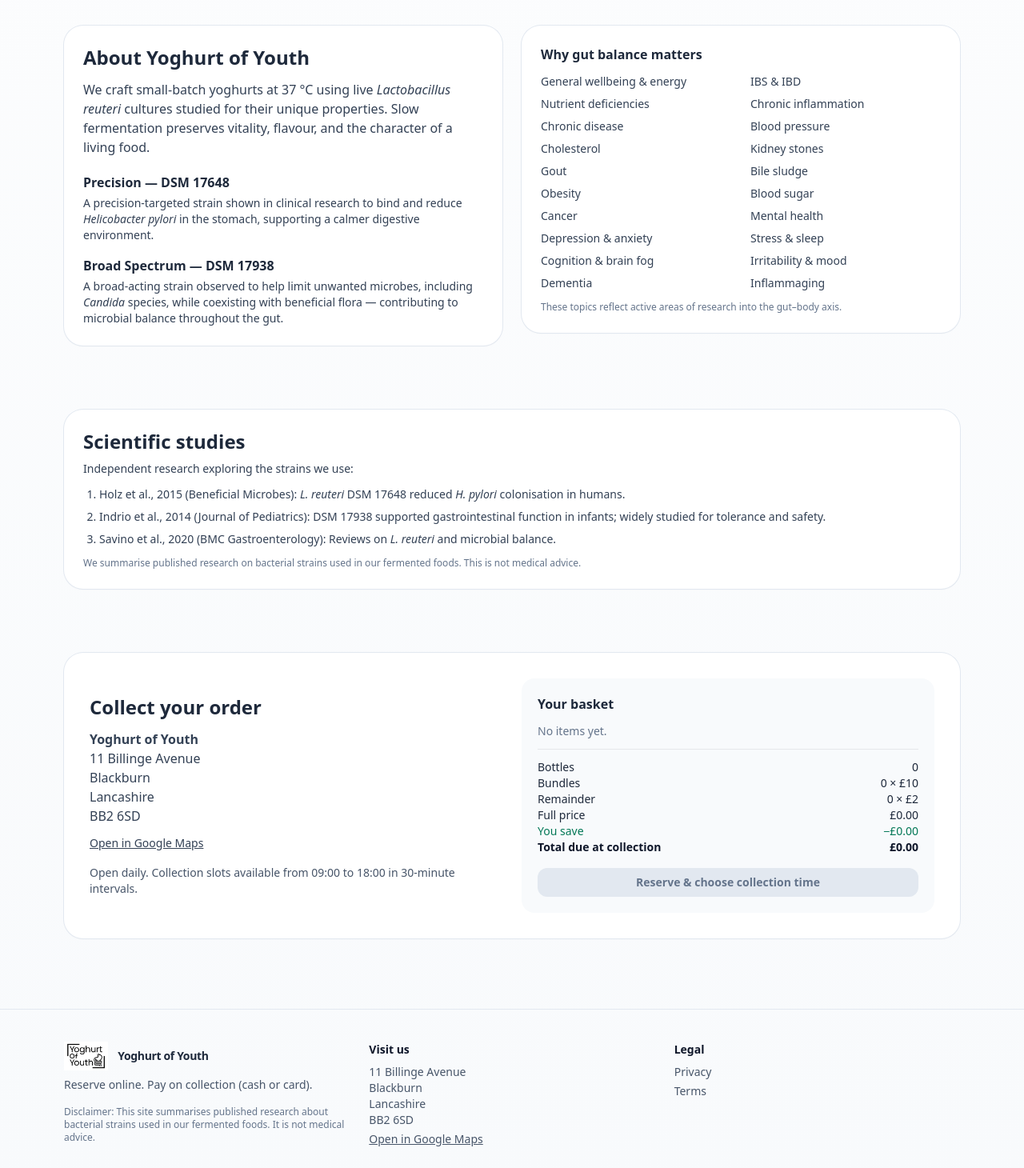
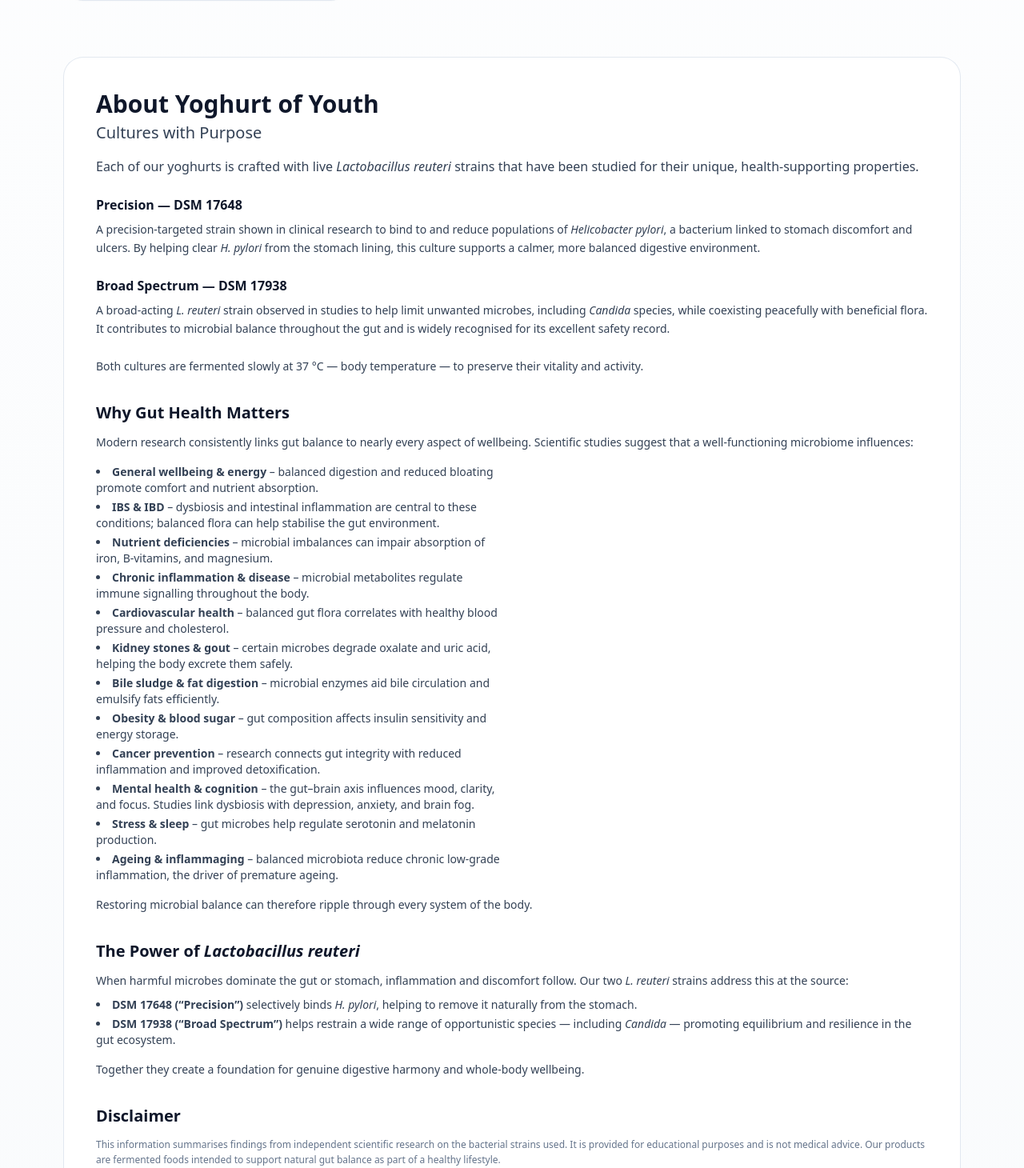
Before and after one commit to ZainAkuji/Yoghurt-of-Youth, a React (Vite) app: page / in a window 1280 px wide. Shown: the part 1730-3190 px from the top of the page at 80% size. Built offline with nearby package versions, Linux system fonts and the light colour scheme.

Commit message:
Update App.tsx

```diff
--- a/src/App.tsx
+++ b/src/App.tsx
@@ -60,14 +60,14 @@ function placeholder(text: string, bg = "#f8fafc", fg = "#334155") {
 }
 
 const PRODUCTS = [
-  { id:"17648-standard", name:"Standard – DSM 17648", price:2.0, size:"250 mL",
-    desc:"Classic dairy yoghurt cultured with *L. reuteri* DSM 17648.", tags:["standard","DSM 17648"], img: placeholder("17648 – Standard","#f1f5f9","#334155") },
-  { id:"17648-lactosefree", name:"Lactose‑Free – DSM 17648", price:2.0, size:"250 mL",
-    desc:"Lactose‑free dairy yoghurt, fermented with *L. reuteri* DSM 17648.", tags:["lactose‑free","DSM 17648"], img: placeholder("17648 – Lactose‑Free","#ecfeff","#075985") },
-  { id:"17938-standard", name:"Standard – DSM 17938", price:2.0, size:"250 mL",
-    desc:"Classic dairy yoghurt cultured with *L. reuteri* DSM 17938.", tags:["standard","DSM 17938"], img: placeholder("17938 – Standard","#fff1f2","#9f1239") },
-  { id:"17938-lactosefree", name:"Lactose‑Free – DSM 17938", price:2.0, size:"250 mL",
-    desc:"Lactose‑free dairy yoghurt, fermented with *L. reuteri* DSM 17938.", tags:["lactose‑free","DSM 17938"], img: placeholder("17938 – Lactose‑Free","#f0fdf4","#166534") },
+  { id:"Precision", name:"Precision", price:2.0, size:"250 mL",
+    desc:"Classic dairy yoghurt cultured with *L. reuteri* DSM 17648. Targets H Pylori.", tags:["standard","DSM 17648"], img: placeholder("Precision","#f1f5f9","#334155") },
+  { id:"Precision LF", name:"Precision LF", price:2.0, size:"250 mL",
+    desc:"Lactose‑free dairy yoghurt, fermented with *L. reuteri* DSM 17648. Targets H Pylori.", tags:["lactose‑free","DSM 17648"], img: placeholder("Precision","#ecfeff","#075985") },
+  { id:"Broad Spectrum", name:"Broad Spectrum", price:2.0, size:"250 mL",
+    desc:"Classic dairy yoghurt cultured with *L. reuteri* DSM 17938. Targets harmful microbes including Candida.", tags:["standard","DSM 17938"], img: placeholder("Broad Spectrum","#fff1f2","#9f1239") },
+  { id:"Broad Spectrum LF", name:"Broad Spectrum LF", price:2.0, size:"250 mL",
+    desc:"Lactose‑free dairy yoghurt, fermented with *L. reuteri* DSM 17938. Targets harmful microbes including Candida.", tags:["lactose‑free","DSM 17938"], img: placeholder("Broad Spectrum","#f0fdf4","#166534") },
 ];
 
 function computeTotals(cart: Record<string, number>) {
@@ -88,64 +88,159 @@ function nextBundleHint(qtyTotal:number){
   return `Add ${need} more to unlock the 7‑for‑£10 bundle.`;
 }
 
-function AboutSection(){
+function AboutSection() {
   return (
     <section id="about" className="mx-auto max-w-6xl px-4 py-10">
-      <div className="grid md:grid-cols-2 gap-6 items-start">
-        <div className="rounded-3xl bg-white ring-1 ring-slate-200 shadow-sm p-6">
-          <h2 className="text-2xl font-bold">About Yoghurt of Youth</h2>
-          <p className="mt-3 text-slate-700">
-            We craft small-batch yoghurts at 37&nbsp;°C using live <em>Lactobacillus reuteri</em> cultures studied for their unique properties.
-            Slow fermentation preserves vitality, flavour, and the character of a living food.
+      <div className="rounded-3xl bg-white ring-1 ring-slate-200 shadow-sm p-6 md:p-10">
+        <h2 className="text-2xl md:text-3xl font-bold text-slate-900">
+          About Yoghurt of Youth
+        </h2>
+        <h3 className="mt-1 text-lg md:text-xl font-medium text-slate-700">
+          Cultures with Purpose
+        </h3>
+
+        <p className="mt-4 text-slate-700">
+          Each of our yoghurts is crafted with live{" "}
+          <em>Lactobacillus reuteri</em> strains that have been studied for
+          their unique, health-supporting properties.
         </p>
 
-          <div className="mt-5 space-y-4">
+        <div className="mt-6 space-y-6">
           <div>
-              <h3 className="font-semibold">Precision — DSM 17648</h3>
-              <p className="text-slate-700 text-sm mt-1">
-                A precision-targeted strain shown in clinical research to bind and reduce <em>Helicobacter pylori</em> in the stomach,
-                supporting a calmer digestive environment.
+            <h4 className="font-semibold text-slate-900">
+              Precision — DSM 17648
+            </h4>
+            <p className="mt-2 text-slate-700 text-sm leading-relaxed">
+              A precision-targeted strain shown in clinical research to bind to
+              and reduce populations of <em>Helicobacter pylori</em>, a
+              bacterium linked to stomach discomfort and ulcers. By helping
+              clear <em>H. pylori</em> from the stomach lining, this culture
+              supports a calmer, more balanced digestive environment.
             </p>
           </div>
 
           <div>
-              <h3 className="font-semibold">Broad Spectrum — DSM 17938</h3>
-              <p className="text-slate-700 text-sm mt-1">
-                A broad-acting strain observed to help limit unwanted microbes, including <em>Candida</em> species, while coexisting with
-                beneficial flora — contributing to microbial balance throughout the gut.
+            <h4 className="font-semibold text-slate-900">
+              Broad Spectrum — DSM 17938
+            </h4>
+            <p className="mt-2 text-slate-700 text-sm leading-relaxed">
+              A broad-acting <em>L. reuteri</em> strain observed in studies to
+              help limit unwanted microbes, including{" "}
+              <em>Candida</em> species, while coexisting peacefully with
+              beneficial flora. It contributes to microbial balance throughout
+              the gut and is widely recognised for its excellent safety record.
             </p>
           </div>
-          </div>
+
+          <p className="text-slate-700 text-sm leading-relaxed">
+            Both cultures are fermented slowly at 37&nbsp;°C — body temperature
+            — to preserve their vitality and activity.
+          </p>
         </div>
 
-        <div className="rounded-3xl bg-white ring-1 ring-slate-200 shadow-sm p-6">
-          <h3 className="font-semibold">Why gut balance matters</h3>
-          <ul className="mt-3 grid grid-cols-2 gap-x-6 gap-y-2 text-sm text-slate-700">
-            <li>General wellbeing &amp; energy</li>
-            <li>IBS &amp; IBD</li>
-            <li>Nutrient deficiencies</li>
-            <li>Chronic inflammation</li>
-            <li>Chronic disease</li>
-            <li>Blood pressure</li>
-            <li>Cholesterol</li>
-            <li>Kidney stones</li>
-            <li>Gout</li>
-            <li>Bile sludge</li>
-            <li>Obesity</li>
-            <li>Blood sugar</li>
-            <li>Cancer</li>
-            <li>Mental health</li>
-            <li>Depression &amp; anxiety</li>
-            <li>Stress &amp; sleep</li>
-            <li>Cognition &amp; brain fog</li>
-            <li>Irritability &amp; mood</li>
-            <li>Dementia</li>
-            <li>Inflammaging</li>
+        <h3 className="mt-8 text-xl font-semibold text-slate-900">
+          Why Gut Health Matters
+        </h3>
+        <p className="mt-3 text-slate-700 text-sm leading-relaxed">
+          Modern research consistently links gut balance to nearly every aspect
+          of wellbeing. Scientific studies suggest that a well-functioning
+          microbiome influences:
+        </p>
+
+        <div className="mt-4 grid sm:grid-cols-2 gap-x-6 gap-y-2 text-sm text-slate-700">
+          <ul className="space-y-1 list-disc list-inside">
+            <li>
+              <strong>General wellbeing &amp; energy</strong> – balanced
+              digestion and reduced bloating promote comfort and nutrient
+              absorption.
+            </li>
+            <li>
+              <strong>IBS &amp; IBD</strong> – dysbiosis and intestinal
+              inflammation are central to these conditions; balanced flora can
+              help stabilise the gut environment.
+            </li>
+            <li>
+              <strong>Nutrient deficiencies</strong> – microbial imbalances can
+              impair absorption of iron, B-vitamins, and magnesium.
+            </li>
+            <li>
+              <strong>Chronic inflammation &amp; disease</strong> – microbial
+              metabolites regulate immune signalling throughout the body.
+            </li>
+            <li>
+              <strong>Cardiovascular health</strong> – balanced gut flora
+              correlates with healthy blood pressure and cholesterol.
+            </li>
+            <li>
+              <strong>Kidney stones &amp; gout</strong> – certain microbes
+              degrade oxalate and uric acid, helping the body excrete them
+              safely.
+            </li>
+            <li>
+              <strong>Bile sludge &amp; fat digestion</strong> – microbial
+              enzymes aid bile circulation and emulsify fats efficiently.
+            </li>
+            <li>
+              <strong>Obesity &amp; blood sugar</strong> – gut composition
+              affects insulin sensitivity and energy storage.
+            </li>
+            <li>
+              <strong>Cancer prevention</strong> – research connects gut
+              integrity with reduced inflammation and improved detoxification.
+            </li>
+            <li>
+              <strong>Mental health &amp; cognition</strong> – the gut–brain
+              axis influences mood, clarity, and focus. Studies link dysbiosis
+              with depression, anxiety, and brain fog.
+            </li>
+            <li>
+              <strong>Stress &amp; sleep</strong> – gut microbes help regulate
+              serotonin and melatonin production.
+            </li>
+            <li>
+              <strong>Ageing &amp; inflammaging</strong> – balanced microbiota
+              reduce chronic low-grade inflammation, the driver of premature
+              ageing.
+            </li>
           </ul>
-          <p className="mt-3 text-xs text-slate-500">
-            These topics reflect active areas of research into the gut–body axis.
+        </div>
+
+        <p className="mt-4 text-slate-700 text-sm leading-relaxed">
+          Restoring microbial balance can therefore ripple through every system
+          of the body.
         </p>
-        </div>
+
+        <h3 className="mt-8 text-xl font-semibold text-slate-900">
+          The Power of <em>Lactobacillus reuteri</em>
+        </h3>
+        <p className="mt-3 text-slate-700 text-sm leading-relaxed">
+          When harmful microbes dominate the gut or stomach, inflammation and
+          discomfort follow. Our two <em>L. reuteri</em> strains address this at
+          the source:
+        </p>
+        <ul className="mt-2 list-disc list-inside text-sm text-slate-700 space-y-1">
+          <li>
+            <strong>DSM 17648 (“Precision”)</strong> selectively binds{" "}
+            <em>H. pylori</em>, helping to remove it naturally from the stomach.
+          </li>
+          <li>
+            <strong>DSM 17938 (“Broad Spectrum”)</strong> helps restrain a wide
+            range of opportunistic species — including <em>Candida</em> —
+            promoting equilibrium and resilience in the gut ecosystem.
+          </li>
+        </ul>
+        <p className="mt-4 text-slate-700 text-sm leading-relaxed">
+          Together they create a foundation for genuine digestive harmony and
+          whole-body wellbeing.
+        </p>
+
+        <h3 className="mt-8 text-xl font-semibold text-slate-900">Disclaimer</h3>
+        <p className="mt-3 text-slate-500 text-xs leading-relaxed">
+          This information summarises findings from independent scientific
+          research on the bacterial strains used. It is provided for educational
+          purposes and is not medical advice. Our products are fermented foods
+          intended to support natural gut balance as part of a healthy lifestyle.
+        </p>
       </div>
     </section>
   );
```
Lines whose indentation alone changed are shown as unchanged.
